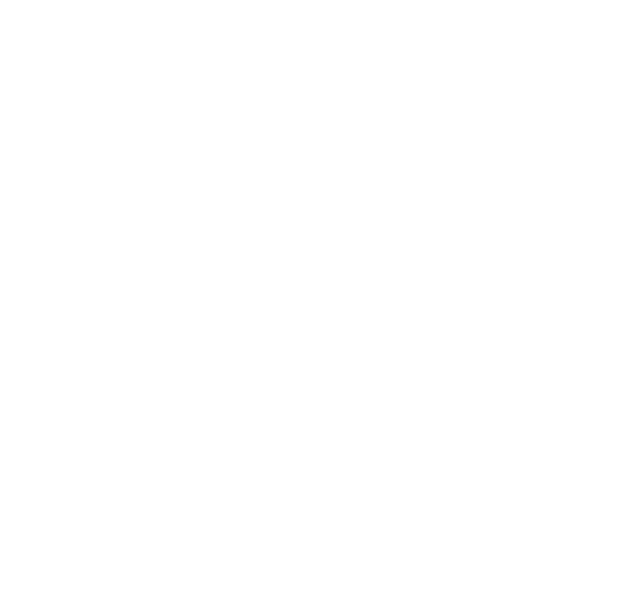
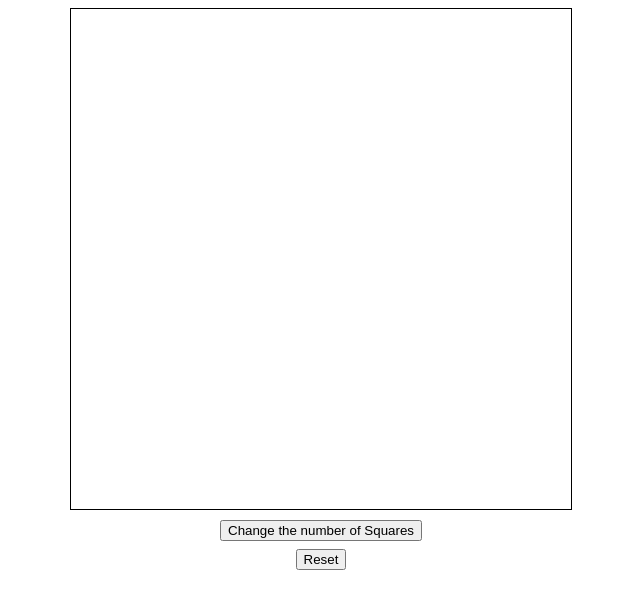
Before and after one commit to dtayurskiy/etch-a-sketch, a plain HTML site: page index.html in a window 1280 px wide. Shown: the whole page, without its empty margins (319-959 px from the left). Drawn offline with Linux system fonts and the light colour scheme.

Commit message:
Added reset button

```diff
--- a/index.html
+++ b/index.html
@@ -8,7 +8,12 @@
 </head>
 <body>
     <div id="grid-container">
-
+    </div>
+    <div>
+        <button id="changeSquares" class="button" type="button">Change the number of Squares</button>
+    </div>
+    <div>
+        <button id="reset" class="button" type="button">Reset</button>
     </div>
 </body>
 </html>
--- a/script.js
+++ b/script.js
@@ -1,15 +1,22 @@
+let currentGridSize = 16; //defualt
 
-createGrid(16);
-let gridItems = document.querySelectorAll('.grid-item');
+createGrid(currentGridSize);
 
-gridItems.forEach(div => div.addEventListener('mousedown', function(e) {
-    makeBlack(e);
-}))
+const resetButton = document.getElementById('reset');
+
+
+resetButton.addEventListener('mousedown', function(e) {
+    removeAllChildren('grid-container')
+    createGrid(currentGridSize);
+})
 
 function createGrid(sizeOfGrid) {
     const main = document.getElementById('grid-container');
     const numOfSq = sizeOfGrid * sizeOfGrid;
     const size = 500 / sizeOfGrid;
+    if (main.firstChild) {
+        removeAllChildren('grid-container');
+    }
     for (i = 0; i < numOfSq; i++) {
         const div = document.createElement('div');
         div.classList.add('grid-item');
@@ -17,8 +24,23 @@ function createGrid(sizeOfGrid) {
         div.style.width = size + 'px';
         main.appendChild(div);
     }
+    addListenersToAllGridItems();
 }
 
 function makeBlack(e) {
     e.target.classList.add('black');
 }
+
+function removeAllChildren(elementId) {
+    const parent = document.getElementById(elementId);
+    while (parent.firstChild) {
+        parent.removeChild(parent.firstChild);
+    }
+}
+
+function addListenersToAllGridItems() {
+    let gridItems = document.querySelectorAll('.grid-item');
+    gridItems.forEach(div => div.addEventListener('mouseover', function(e) {
+    makeBlack(e);
+    }))
+}
--- a/style.css
+++ b/style.css
@@ -2,7 +2,7 @@ body {
     display: flex;
     justify-content: center;
     align-items: center;
-
+    flex-direction: column;
 }
 
 #grid-container {
@@ -10,8 +10,10 @@ body {
     width: 500px;
     display: flex;
     flex-wrap: wrap;
-    border-width: 10px;
+    border-width: 1px;
     border-color: black;
+    border-style: solid
+
 }
 
 .black {
@@ -20,5 +22,9 @@ body {
 
 .grid-item {
 
+}
 
+.button {
+    margin: 10px;
+    margin-bottom: -10px;
 }
```
